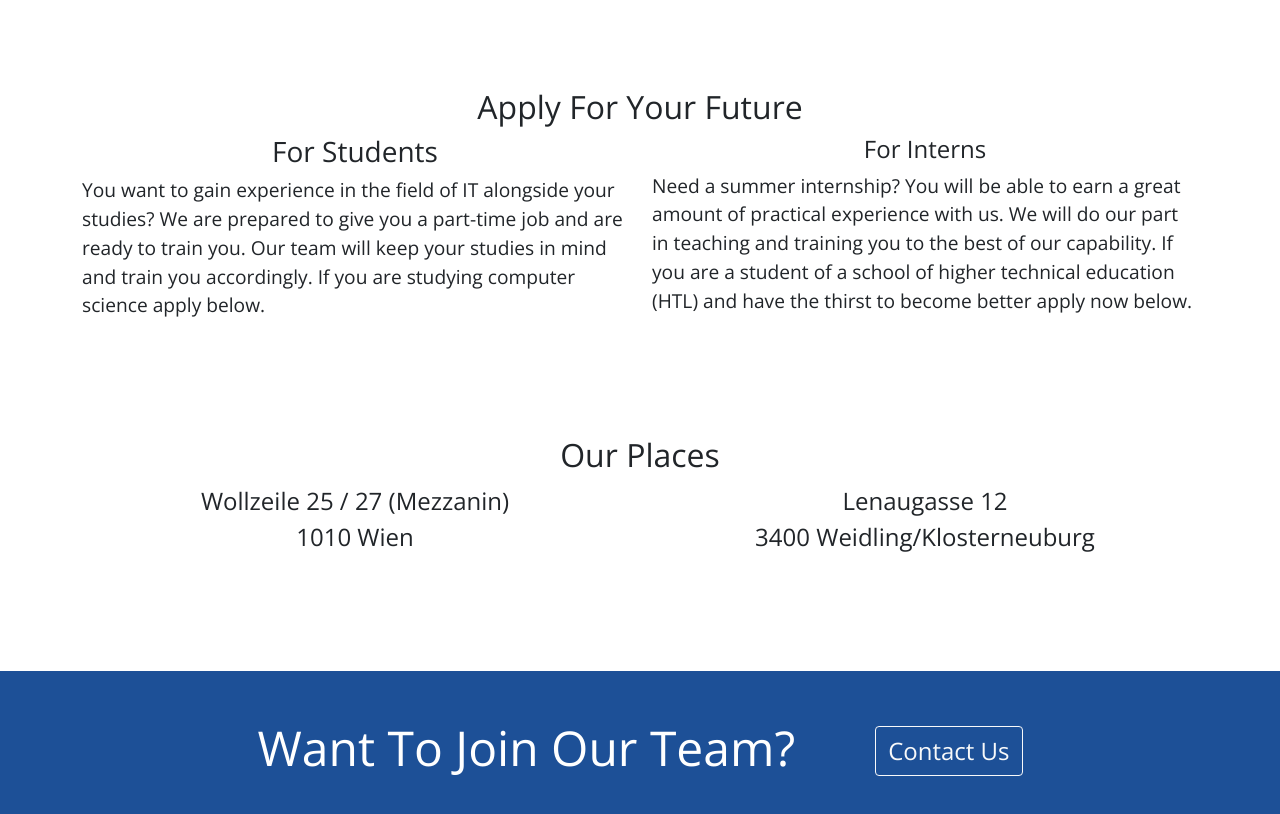
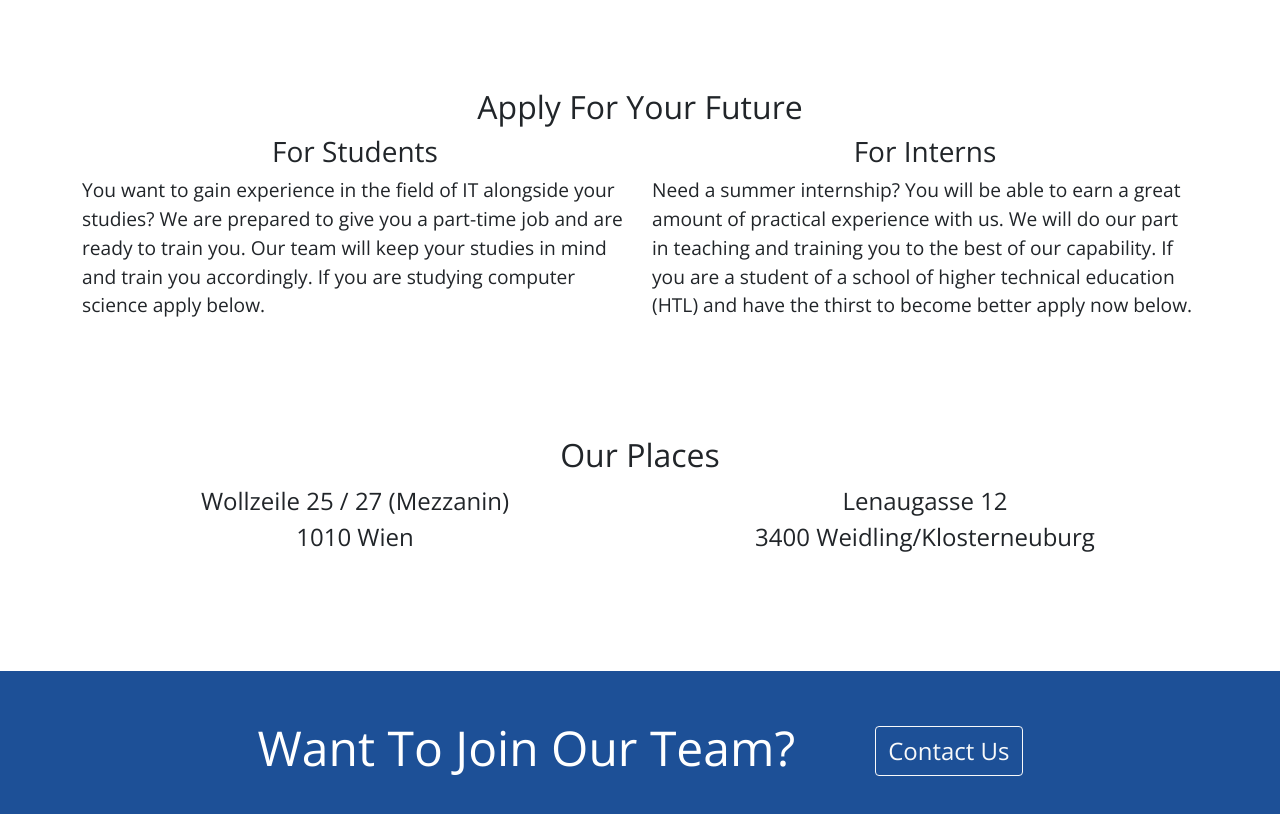
Before and after one commit to R1ce02/shark-career, a Vue app: page /#/ in a window 1280 px wide. Shown: the part 2720-3534 px from the top of the page. Built offline with nearby package versions, Linux system fonts and the light colour scheme.

Commit message:
minor improvements

```diff
--- a/src/components/homePage_Benefits.vue
+++ b/src/components/homePage_Benefits.vue
@@ -3,7 +3,7 @@
     <div class="row">
       <h1 id="title" class="title">Your Benefits</h1>
     </div>
-    <div class="row" style="margin-top: 1rem;">
+    <div class="row" style="margin-top: 1rem">
       <div class="col shadow-sm box rounded border">
         <img class="imgIcon" src="../assets/benefits_icons/clock.svg" />
         <h2>Flexible Hours</h2>
--- a/src/components/homePage_Offer.vue
+++ b/src/components/homePage_Offer.vue
@@ -24,7 +24,7 @@
         <p class="text">You want to gain experience in the field of IT alongside your studies? We are prepared to give you a part-time job and are ready to train you. Our team will keep your studies in mind and train you accordingly. If you are studying computer science apply below.</p>
       </div>
       <div class="col">
-        <h4 class="centertxt">For Interns</h4>
+        <h3 class="centertxt">For Interns</h3>
         <p class="text">Need a summer internship? You will be able to earn a great amount of practical experience with us. We will do our part in teaching and training you to the best of our capability. If you are a student of a school of higher technical education (HTL) and have the thirst to become better apply now below.</p>
       </div>
     </div>
--- a/src/components/homePage_projects.vue
+++ b/src/components/homePage_projects.vue
@@ -35,10 +35,6 @@
   margin-bottom: 100px;
 }
 
-.col {
-
-}
-
 .card {
     height: 100%;
 }
```
